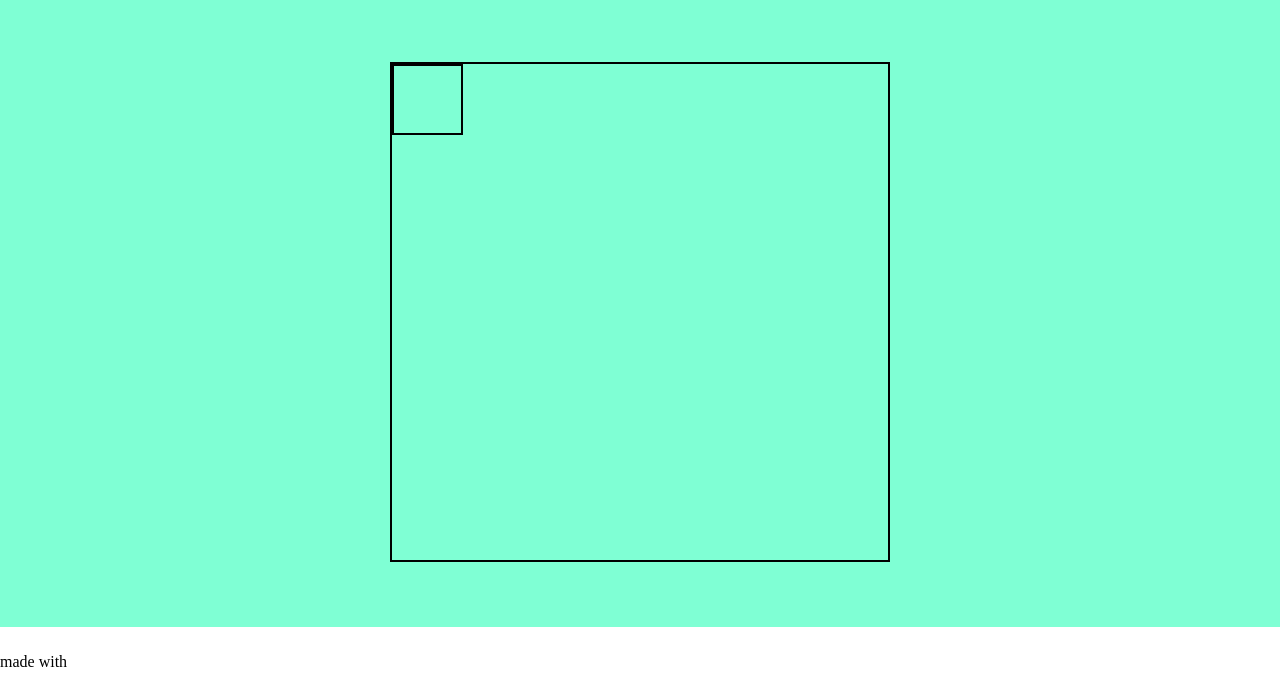
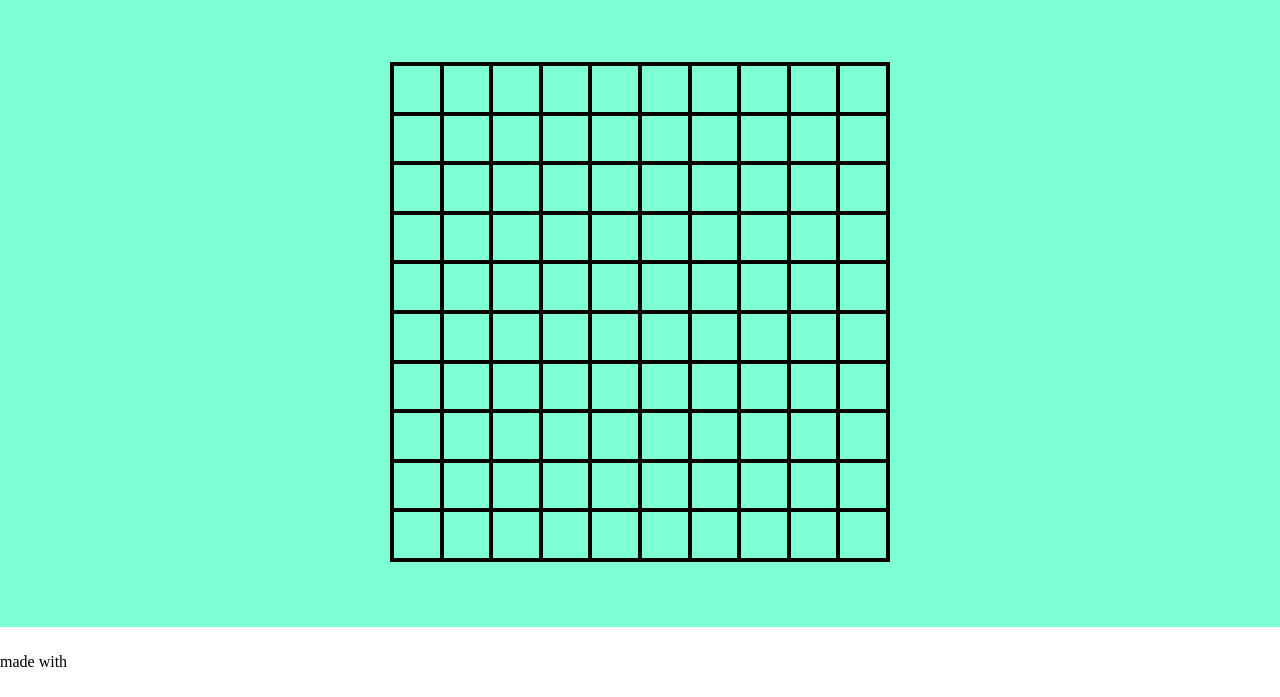
Before and after one commit to MatteoRuggieri2/js-campominato-grid, a plain HTML site: page index.html in a window 1280 px wide. Both pictures are taken after a click on the button "play". Shown: the part 103-800 px from the top of the page. Drawn offline with Linux system fonts and the light colour scheme.

Commit message:
Aggiunti i numeri dentro gli square

```diff
--- a/css/style.css
+++ b/css/style.css
@@ -56,12 +56,21 @@ footer{
     border: 2px solid black;
     display: flex;
     flex-wrap: wrap;
-    align-items: flex-start;
-    align-content: flex-start;
+    align-content: space-around;
 }
 
 .square{
     border: 2px solid black;
+    display: flex;
+    justify-content: center;
+    align-items: center;
+}
+
+.square span {
+    display: none;
+}
+.square.active span {
+    display: inline-block;
 }
 
 .square-10{
--- a/index.html
+++ b/index.html
@@ -34,7 +34,7 @@
                 </select>
 
                 <!-- Play Button -->
-                <input type="button" value="play">
+                <input id="play-button" type="button" value="play">
             </div>
         </header>
 
@@ -44,10 +44,10 @@
             <!-- Game Grid -->
             <div class="grid">
 
-                <!-- square -->
-                <div class="square square-7">
-                    <span></span>
-                </div>
+                <!-- square
+                <div class="square square-7 active">
+                    <span>1</span>
+                </div> -->
 
             </div>
         </main>
--- a/js/script.js
+++ b/js/script.js
@@ -7,12 +7,85 @@
 // Quando l'utente clicca su ogni cella, la cella cliccata si colora di azzurro.
 
 
-// devo prendere la scelta di difficoltà dell'utente
-const userChoice = document.querySelector('.choice-list').value;
-console.log(userChoice);
+
+let userChoice = '';
+document.getElementById("play-button").addEventListener("click", function() {
+    // prendo la scelta di difficoltà dell'utente
+    userChoice = document.querySelector('.choice-list').value;
+    const grid = document.querySelector('.grid');
+    grid.innerHTML = '';
+
+
+    let squareSize = '';
+    let squareQuantity = 0;
+    if (userChoice == 'easy') {
+        squareSize = 'square-10';
+        squareQuantity = 100;
+
+    } else if (userChoice == 'hard') {
+        squareSize = 'square-9';
+        squareQuantity = 81;
+
+    } else if (userChoice == 'crazy') {
+        squareSize = 'square-7';
+        squareQuantity = 49;
+    }
+
+    for (let i = 0; i < squareQuantity; i++) {
+        const numeri = generateRandomNumber(squareQuantity);
+
+        const newBox = `
+        <div class="square ${squareSize}">
+            <span>${numeri[i]}</span>
+        </div>
+        `
+        grid.innerHTML += newBox
+        console.log(squareSize);
+    }
+
+
+
+});
+
+
+
+
 
 // se sceglie facile metto quadrati s-10 e numeri da 1 e 100
 
 // se sceglie medio metto quadrati s-9 e numeri da 1 e 81
 
 // se sceglie difficile metto quadrati s-7 e numeri da 1 e 49
+
+
+
+
+// FUNCTION
+// Creo una funzione che mi da sotto forma di array numeri
+// tra 1 e 100, tra 1 e 81, e tra 1 e 49 senza ripeterli
+
+
+
+// Questa funzione serve a generare una quantità di numeri
+// casuali scelti da noi tramite l'argomento, che non si ripetono mai.
+// return: fornisce un array contenente i numeri univoci
+function generateRandomNumber (quantity) {
+    const numbersArray = [];
+    while(numbersArray.length < quantity) {
+
+        const randomNumber = getRndInteger(1, quantity);
+        if (!numbersArray.includes(randomNumber)) {
+            numbersArray.push(randomNumber)
+        }
+
+    }
+    return numbersArray
+
+}
+
+// Questa funzione serve a generare numeri casuali da un min a un max
+// (tutti e due compresi) che diamo noi come argomento.
+// return: ci fornisce un numero
+function getRndInteger(min, max) {
+    return Math.floor(Math.random() * (max - min + 1) ) + min;
+}
```
